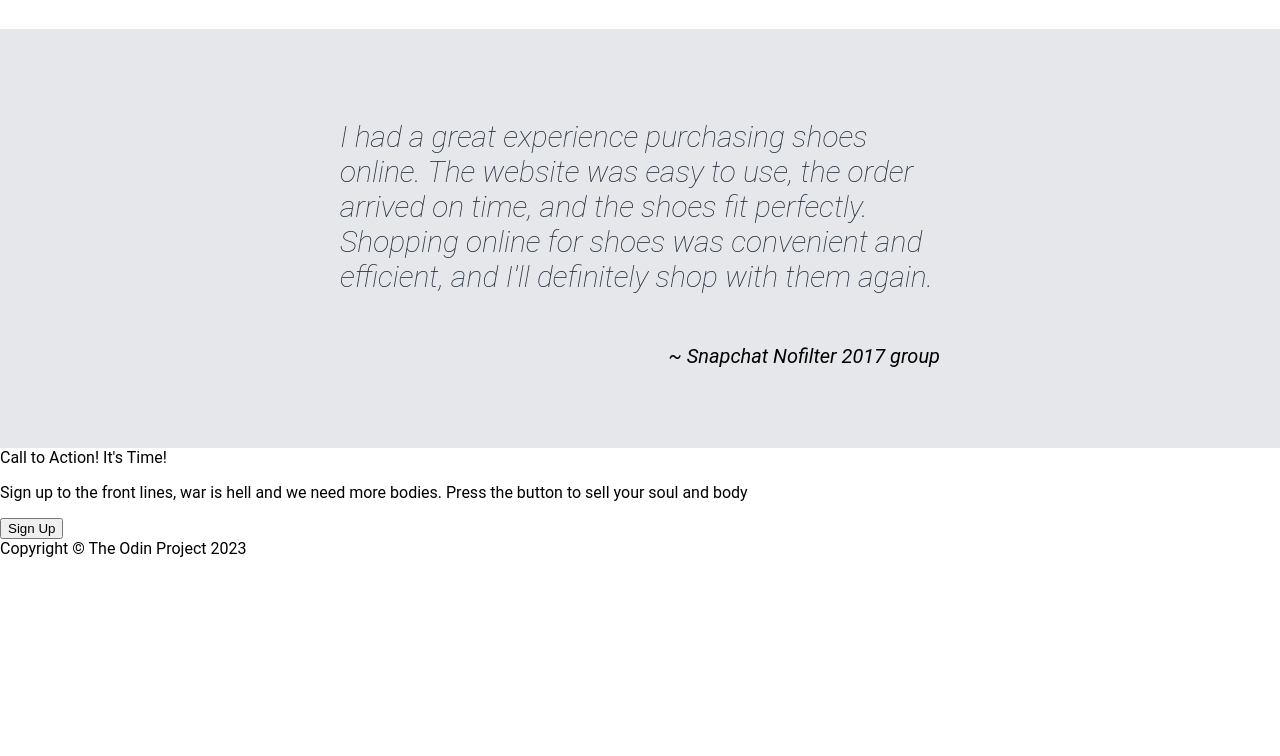
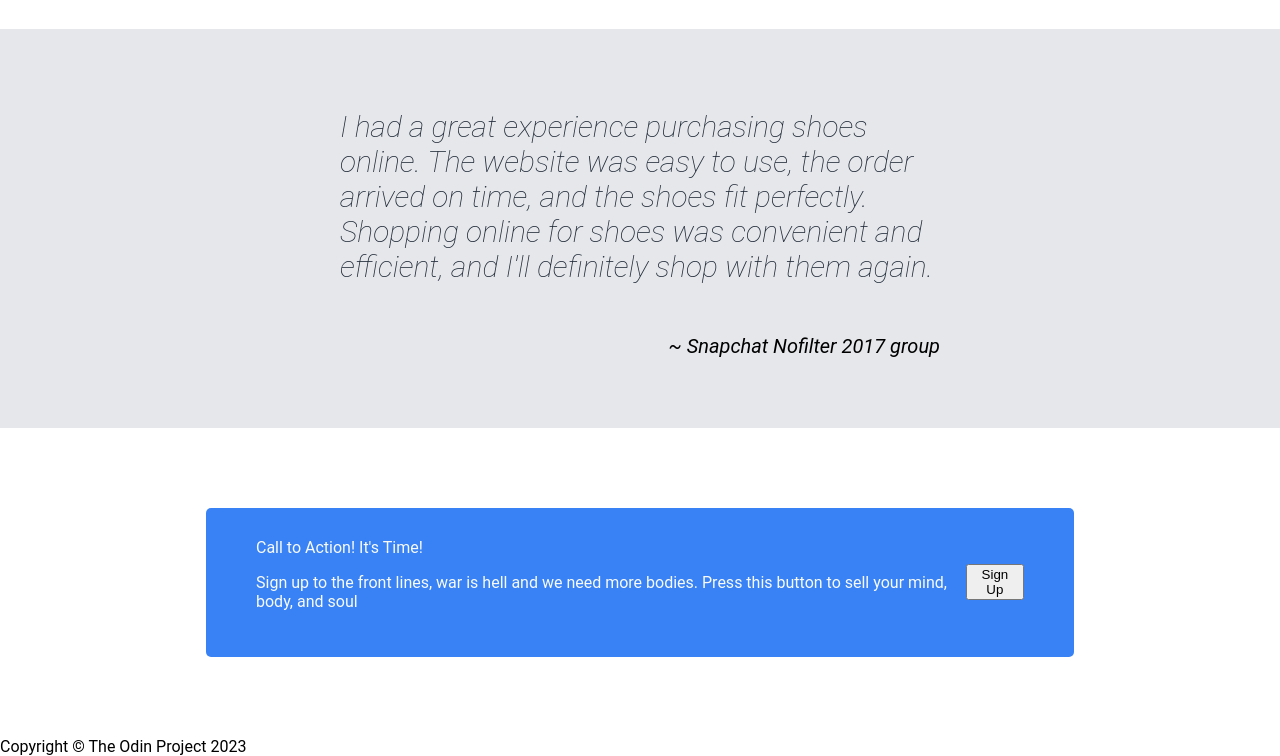
Before and after one commit to MarkBiszko/Landing-Page-Project-, a plain HTML site: page index.html in a window 1280 px wide. Shown: the part 747-1503 px from the top of the page. Before the commit the page ends 1305 px from the top, so only its background shows below. Drawn offline with Linux system fonts and the light colour scheme.

Commit message:
Correct sentence for sign up button

```diff
--- a/index.html
+++ b/index.html
@@ -63,7 +63,7 @@
 <div class="bottom">
    <div class="call-to-action">
     <div class="cod"> Call to Action! It's Time!
-        <p>Sign up to the front lines, war is hell and we need more bodies. Press the button to sell your soul and body</p>
+        <p>Sign up to the front lines, war is hell and we need more bodies. Press this button to sell your mind, body, and soul</p>
     </div>
 <button>Sign Up</button>
    </div>
--- a/style.css
+++ b/style.css
@@ -122,7 +122,7 @@ margin:0;
 flex-direction: column;
 justify-content: center;
 align-items: center;
-padding:60px;
+padding:50px;
 flex:.1;
 }
 
@@ -147,3 +147,21 @@ flex:.1;
     align-self: flex-end;
     font-size: 20px;
 }
+
+.bottom {
+    display: flex;
+    justify-content: center;
+    align-items: center;
+}
+
+.call-to-action{
+    display:flex;
+    background-color: #3882f6;
+    color: #f9faf8;
+    border-radius: 5px;
+    align-items: center;
+    justify-content: space-between;
+    width:60%;
+    margin:80px;
+    padding: 30px 50px;
+}
```
